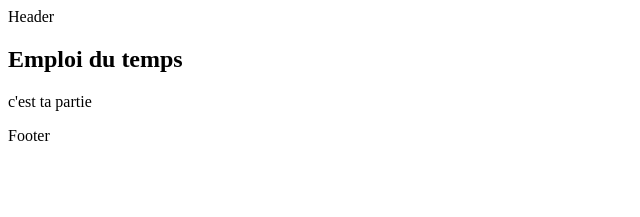
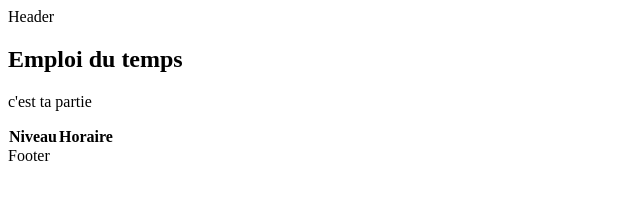
Before and after one commit to princek112002/funny-app, a React (Create React App) app: page /Emploi_du_temps in a window 1280 px wide. Shown: the top 217 px of the page, without its empty margins (0-640 px from the left). Built offline with nearby package versions, Linux system fonts and the light colour scheme.

Commit message:
Update Emploi_du_temps.js

```diff
--- a/src/pages/Emploi_du_temps.js
+++ b/src/pages/Emploi_du_temps.js
@@ -5,6 +5,10 @@ const Emploi_du_temps = () => {
     <div className='MyEmp'>
       <h2>Emploi du temps</h2>
       <p> c'est ta partie</p>
+      <thead>
+      <th>Niveau</th>
+      <th>Horaire</th>
+      </thead>
     </div>
   );
 };
```
